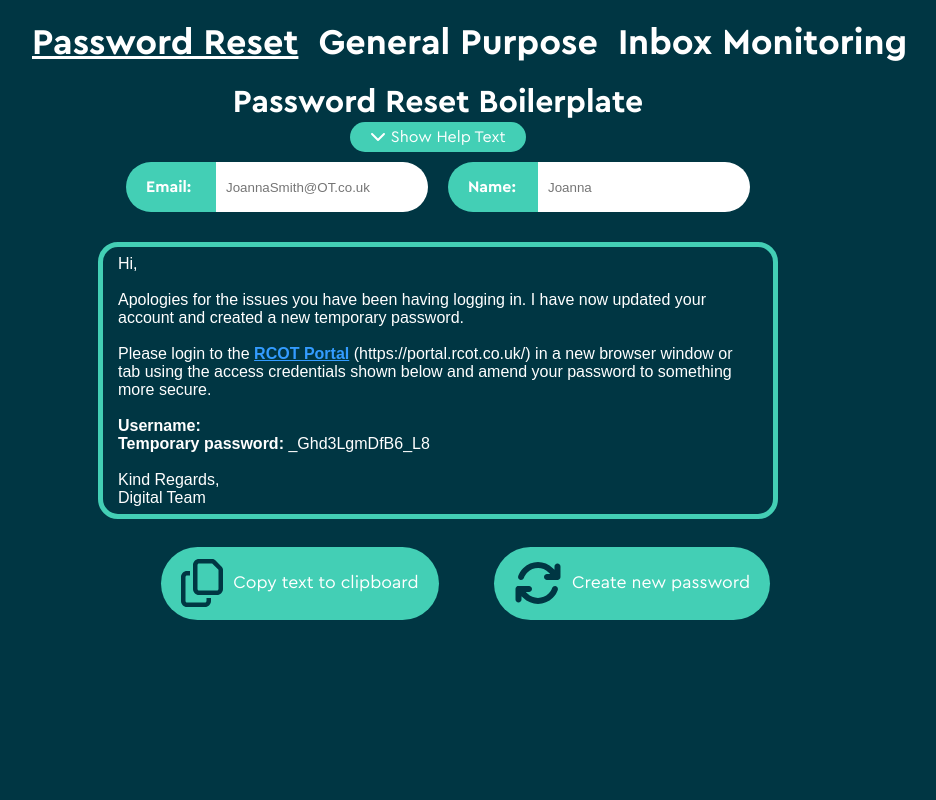
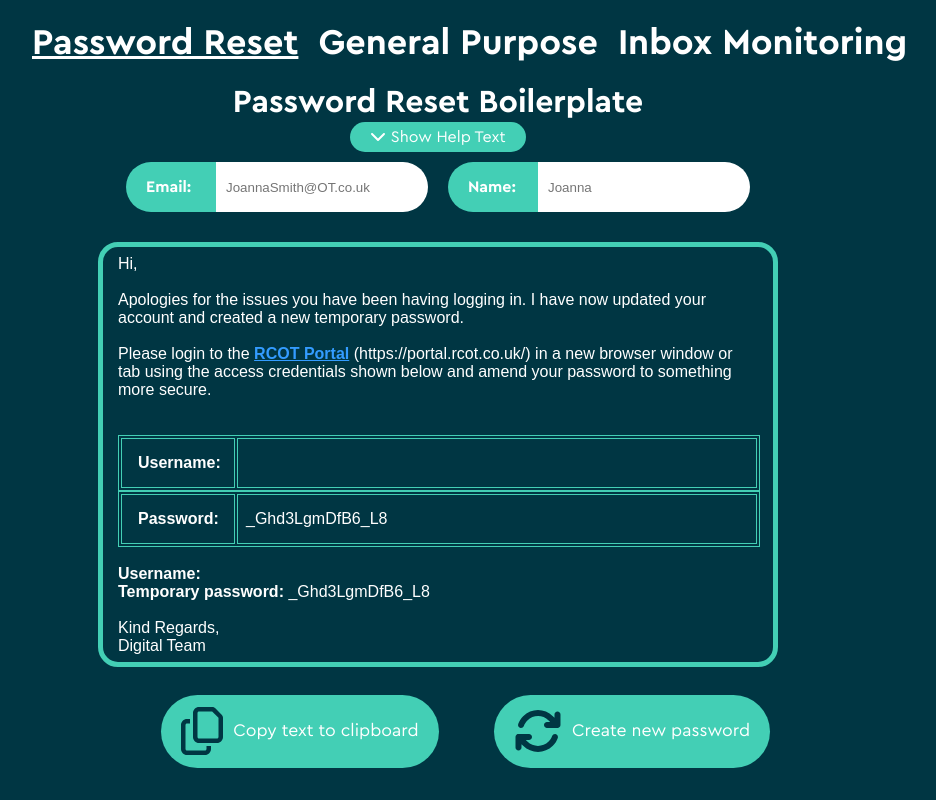
Before and after one commit to sam-rcot/boilerplateReact, a React (Vite) app: page / in a window 1280 px wide. Shown: the whole page, without its empty margins (202-1138 px from the left). Built offline with nearby package versions, Linux system fonts and the light colour scheme.

Commit message:
Changing text layout

```diff
--- a/src/components/copybutton/copybutton.tsx
+++ b/src/components/copybutton/copybutton.tsx
@@ -20,7 +20,6 @@ const CopyButton = ({ pressedButtonId, handleButtonPress, handleButtonRelease, r
             // Save current styles
             const originalColor = resultContainerElement.style.color;
             const originalBackgroundColor = resultContainerElement.style.backgroundColor;
-
             // Set the desired styles
             resultContainerElement.style.color = 'black';
             resultContainerElement.style.backgroundColor = 'white';
--- a/src/components/userdetails/userdetails.module.scss
+++ b/src/components/userdetails/userdetails.module.scss
@@ -17,13 +17,59 @@
   border-radius: 20px;
   width: 50%;
   font-family: Arial;
+
+  .table {
+    table-layout: fixed;
+    width: 100%;
+
+  }
+
+  .table,
+  .th,
+  .td {
+    border: 1px solid var(--color-teal);
+    box-sizing: content-box;
+    font-family: Arial;
+    .select {
+      user-select: all;
+      font-family: Arial;
+      text-align: left;
+      &::after {
+        content: "";
+        display: none;
+        margin-left: auto;
+      }
+    }
+
+    .td {
+      padding: 0.5rem;
+      text-align: start;
+      border: 1px solid var(--color-teal);
+      width: fit-content;
+    }
+
+    .th {
+      text-align: right;
+      font-family: Arial;
+      border: 1px solid var(--color-teal);
+      width: 5rem;
+      padding: 0.25rem 1rem;
+    }
+    .td, .th {
+      height: 2rem;
+    }
+  }
+
+
   .select {
     user-select: all;
     font-family: Arial;
   }
+
   strong {
     font-family: Arial;
   }
+
   a {
     font-family: Arial;
     color: #339CFF;
@@ -33,14 +79,17 @@
       color: #339CFF;
     }
   }
+
   p {
     margin: 0px auto;
     line-height: normal;
   }
+
   a:visited {
     color: #339CFF;
   }
 }
+
 .buttonContainer {
   display: flex;
   justify-content: space-around;
--- a/src/components/userdetails/userdetails.tsx
+++ b/src/components/userdetails/userdetails.tsx
@@ -1,8 +1,9 @@
-import { useRef, useState } from 'react'
+import { useRef, useEffect, useState } from 'react'
 import styles from "./userdetails.module.scss";
 import generatePassword from "../../utils/generatePassword";
 import CopyButton from '../copybutton/copybutton';
 import PasswordButton from '../passwordbutton/passwordbutton';
+import userStyles from "./userdetails.module.scss"
 
 type UserDetailsProps = {
     email: string,
@@ -14,8 +15,11 @@ const UserDetails = ({ email, firstName }: UserDetailsProps) => {
     const [password, setPassword] = useState(generatePassword());
     const [pressedButtonId, setPressedButtonId] = useState<null | string>(null);
 
+
+
     const handleButtonPress = (id: string) => {
         setPressedButtonId(id);
+        //console.log(resultRef)
     };
 
     const handleButtonRelease = () => {
@@ -33,6 +37,7 @@ const UserDetails = ({ email, firstName }: UserDetailsProps) => {
             selection.removeAllRanges();
             selection.addRange(range);
         }
+
     };
 
 
@@ -55,6 +60,36 @@ const UserDetails = ({ email, firstName }: UserDetailsProps) => {
                         credentials shown below and amend your password to something more
                         secure.
                         <br /><br />
+                    </p>
+                    <br />
+
+                    <table className={styles.table}>
+                        <tbody>
+                            <tr>
+                                <th className={styles.th}>Username:</th>
+                                <td className={styles.td}>
+                                    <span className={styles.select} onClick={handleSelectAll}>
+                                        {email}
+                                    </span>
+                                </td>
+                            </tr>
+                        </tbody>
+                    </table>
+                    <table className={styles.table}>
+                        <tbody>
+                            <tr>
+                                <th className={styles.th}>Password:</th>
+                                <td className={styles.td}>
+                                    <span className={styles.select} onClick={handleSelectAll}>
+                                        {password}
+                                    </span>
+                                </td>
+                            </tr>
+                        </tbody>
+                    </table>
+
+                    <br />
+                    <p>
                         <strong>Username:</strong> <span className={styles.select} onClick={handleSelectAll}>{email}</span>
                         <br />
                         <strong>Temporary password:</strong>{" "}
@@ -78,7 +113,8 @@ const UserDetails = ({ email, firstName }: UserDetailsProps) => {
                     />
                 </div>
 
-            </div>
+            </div >
+
         </>
     );
 };
```
Also changed, not shown: 5 other files (tests, documents, lock files or other folders).
